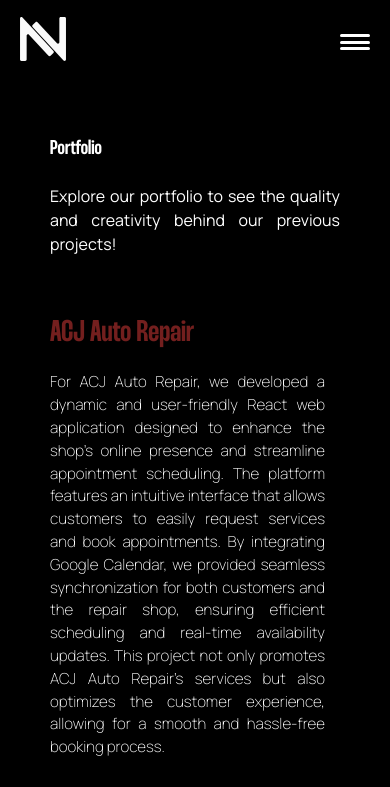
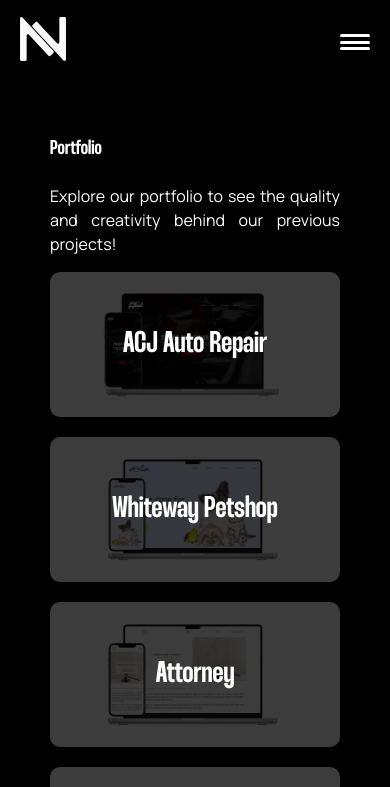
Before and after one commit to paulooliveira152012/novaweb, a React (Vite) app: page /portfolio in a window 390 px wide. Shown: the top 787 px of the page. Built offline with nearby package versions, Linux system fonts and the light colour scheme; no server answers.

Commit message:
partially fixed portfolio page

```diff
--- a/src/pages/OurServices.jsx
+++ b/src/pages/OurServices.jsx
@@ -103,13 +103,15 @@ const OurServices = () => {
               <div className="listOfItemsContainer">
                 {services.map((service, index) => (
                   <motion.div
-                    className="intro"
+                    className="serviceCard"
+                    key={index}
+                    id={service.id}
                     initial={{ opacity: 0 }}
                     whileInView={{ opacity: 1 }}
                     transition={{ duration: 1.5, ease: "easeOut" }}
                     viewport={{ once: true, amount: 0.1 }} // Ensures it only animates once when 20% of it is in view
                   >
-                    <div key={index} id={service.id} className="serviceCard">
+
                       <div>
                         <h3>{service.name}</h3>
                         <p>{service.description}</p>
@@ -117,7 +119,7 @@ const OurServices = () => {
                       <div>
                         <img src={service.image} alt={service.name} />
                       </div>
-                    </div>
+
                   </motion.div>
                 ))}
               </div>
--- a/src/pages/Portfolio.jsx
+++ b/src/pages/Portfolio.jsx
@@ -4,6 +4,17 @@ import { useNavigate } from "react-router-dom";
 import "../styles/style.css";
 import "../styles/Portfolio.css"; // New CSS file for improved styles
 import projectList from "../projects/projects.json"; // Import the project data
+import { motion } from "framer-motion";
+
+// define behavior to display all the page with a slight delay
+const pageVariants = {
+  hidden: { opacity: 0, y: 30 }, //initialy transparent and slighly lower
+  visible: {
+    opacity: 1,
+    y: 0,
+    transition: { duration: 0.6, staggerChildren: 0.2 },
+  }, //smooth fade-in effect
+};
 
 const Portfolio = () => {
   const navigate = useNavigate();
@@ -15,6 +26,14 @@ const Portfolio = () => {
   return (
     <section className="blackWrapper">
       <Header className="blackHeader" />
+
+      <motion.div
+              initial="hidden"
+              whileInView="visible"
+              viewport={{ once: true, amount: 0.2 }} // Ensures it animates once per scroll
+              variants={pageVariants}
+              className="motionWrapper"
+            >
       <div className="contentContainer padding portfolioPage">
         <div className="session">
           <article>
@@ -25,24 +44,32 @@ const Portfolio = () => {
             </p>
 
             {/* Services Section */}
-            <div className="listOfItemsContainer">
+            <div className="portfolioContainer">
               {projectList.map((project, index) => (
                 <a href={project.projectLink} target="_blank" key={index}>
-                  <div className="serviceCard">
+                  <motion.div
+                                      className="intro"
+                                      initial={{ opacity: 0 }}
+                                      whileInView={{ opacity: 1 }}
+                                      transition={{ duration: 1.5, ease: "easeOut" }}
+                                      viewport={{ once: true, amount: 0.1 }} // Ensures it only animates once when 20% of it is in view
+                                    >
+                  <div className="projectCard">
                     {/* Use the project image class (or a placeholder if no image is provided) */}
-                    <div>
+
                     <img
                       src={getImagePath(project.imageSrc)} // Replace with dynamic image path if needed
                       alt={project.projectTitle}
                       className={`portfolioPageImg ${project.className}`}
                     />
-                    </div>
 
-                    <div>
+                    <div className="titleContainer">
                       <h2>{project.projectTitle}</h2>
-                      <p>{project.projectDescription}</p>
-                    </div>
+                      {/* <p>{project.projectDescription}</p> */}
+                      </div>
+
                   </div>
+                  </motion.div>
                 </a>
               ))}
             </div>
@@ -60,6 +87,7 @@ const Portfolio = () => {
           </div>
         </div>
       </div>
+      </motion.div>
     </section>
   );
 };
--- a/src/styles/Portfolio.css
+++ b/src/styles/Portfolio.css
@@ -1,125 +1,78 @@
-
-
 
   /* Grid Layout for Services */
   .portfolioContainer {
     display: grid;
-    grid-template-columns: repeat(auto-fit, minmax(680px, 1fr));
+    grid-template-columns: repeat(3, 1fr);
     gap: 20px;
-    margin-top: 20px;
   }
 
+  @media screen and (max-width: 800px) {
+    .portfolioContainer {
+      display: grid;
+      grid-template-columns: repeat(2, 1fr);
+    }
+  }
+
+  @media screen and (max-width: 700px) {
+    .portfolioContainer {
+      display: grid;
+      grid-template-columns: repeat(1, 1fr);
+    }
+  }
+
+
   /* Service Card Styling */
-  .portfolioContainer .serviceCard {
+  .portfolioContainer .projectCard {
     /* overflow: hidden; */
     transition: transform 0.3s ease, box-shadow 0.3s ease;
     text-align: center;
     width: auto;
     width: 100%;
+    /* background-color: red; */
+    position: relative;
+    display: flex;
   }
 
-  .serviceCard:hover {
+  .projectCard:hover {
     transform: translateY(-5px);
     box-shadow: 0 6px 12px rgba(0, 0, 0, 0.15);
+    cursor: pointer;
+  }
+
+  .projectCard:hover .titleContainer {
+    opacity: 0;
+    transition: .3s;
+}
+
+
+  .portfolioPageImg {
+    border-radius: 10px;
+    height: 100%;
+    width: 100%;
+  }
+
+  .portfolioContainer .titleContainer {
+    height: 100%;
+    width: 100%;
+    background-color: rgba(0, 0, 0, 0.766);
+    position: absolute;
+    display: flex;
+    flex-direction: column;
+    justify-content: center;
+    align-items: center;
   }
 
 
-  .serviceCard h2 {
-    margin: 15px 0;
-    color: #731f1e; /* Accent color */
+  .projectCard h2 {
+    color: white;
+    position: absolute;
+    /* top: 0; */
+
   }
 
-  .serviceCard p {
+  .projectCard p {
     padding: 0 15px;
     margin-bottom: 10px;
     font-size: 0.95rem;
     text-align: justify;
   }
-
-  .serviceCard ul {
-    list-style-type: disc;
-    padding-left: 20px;
-    text-align: left;
-    margin: 10px 20px;
-  }
-
-  /* Contact Button */
-  .contactButtonContainer {
-    text-align: center;
-    margin-top: 30px;
-  }
-
-
-
-  .contactButton {
-    background-color: #731f1e;
-    /* color: #fff; */
-    border: none;
-    padding: 10px 20px;
-    font-size: 1rem;
-    border-radius: 5px;
-    cursor: pointer;
-    transition: background-color 0.3s ease;
-  }
-
-  .contactButton {
-    background-color: transparent;
-    border: solid #10aeb3 1px;
-    border-radius: 5px;
-    padding: 12px;
-    width: 30%;
-    margin: auto;
-    cursor: pointer;
-    margin-bottom: 25px;
-    margin-top: 20px;
-}
-
-
-
-  .contactButton:hover {
-    background-color: #5a1817;
-  }
-
-  .contactMapSection {
-    max-width: 100%;
-    width: 100%;
-    aspect-ratio: 1.5;
-    margin: 0 auto;
-    border-radius: 5px;
-    overflow: hidden;
-    /* background-color: red; */
-  }
-
-  .contactMapSection iframe {
-    height: 100%;
-  }
-
-  .session {
-    box-sizing: border-box;
-    /* background-color: red; */
-  }
-
-  .portfolioPageImg {
-    border-radius: 10px;
-  }
-
-  /* Responsive Design */
-  @media (max-width: 730px) {
-    .servicesGrid {
-      grid-template-columns: 1fr;
-    }
-
-    .serviceCard {
-      flex-direction: column;
-    }
-
-    .serviceCard div {
-      width: 100%;
-    }
-
-    .serviceCard img {
-
-    }
-
-
-  }
```
